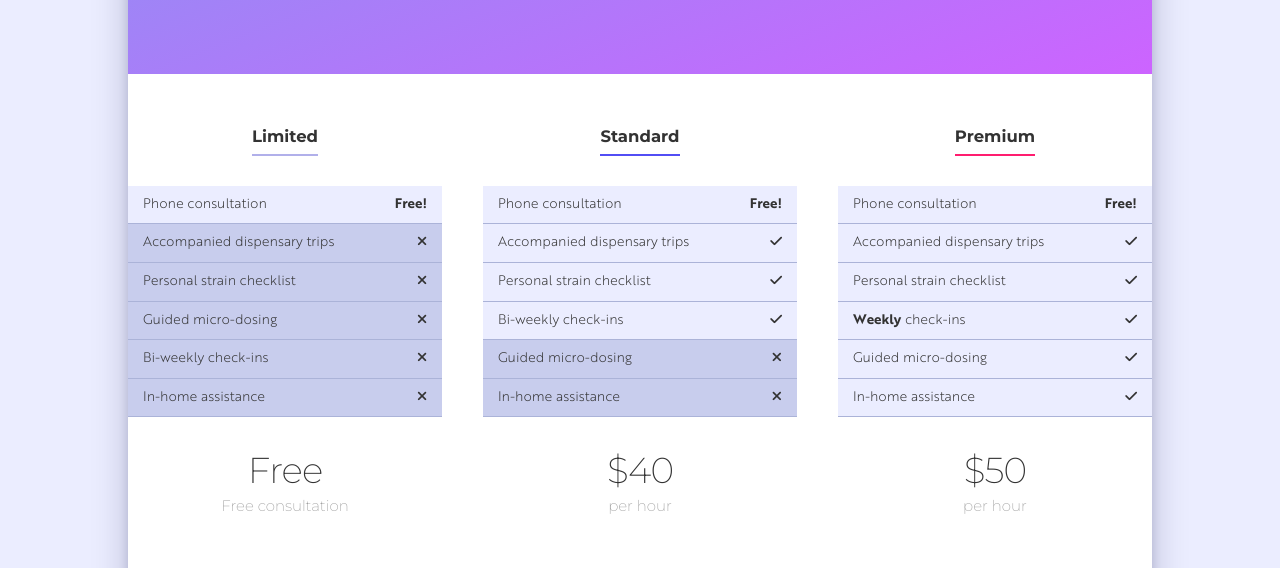
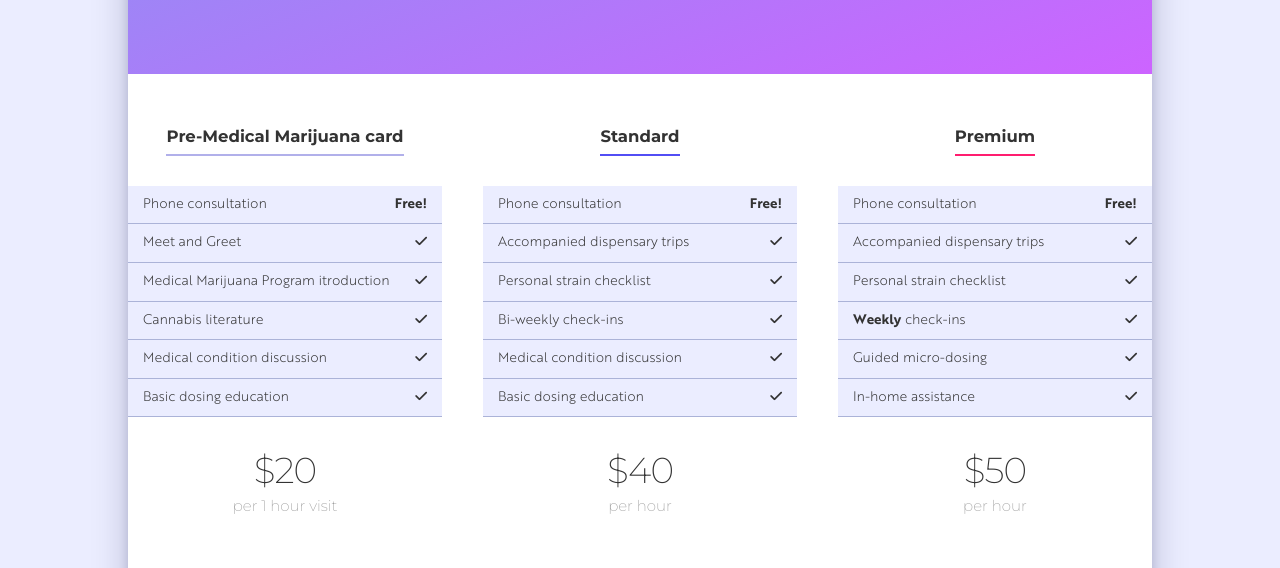
Before and after one commit to leisamor/leisamor.github.io, a plain HTML site: page index.html in a window 1280 px wide. Shown: the part 1720-2288 px from the top of the page. Drawn offline with Linux system fonts and the light colour scheme; a small style sheet from the web is missing; files whose address does not match are found by name.

Commit message:
Updating index

```diff
--- a/index.html
+++ b/index.html
@@ -6,7 +6,7 @@
   –––––––––––––––––––––––––––––––––––––––––––––––––– -->
   <meta charset="utf-8">
   <title>Leis Amor</title>
-  <meta name="description" content="Leis Amor is a professional Bud Coach and Marijuana Educator serving customers in the greater Mesa, Arizona area. She works with clients to understand medical marijuana, effective micro-dosing, and avoid MMJ stigma.">
+  <meta name="description" content="Leis Amor is a professional Bud Coach and Marijuana Educator serving customers in the greater Mesa, Arizona area. She works with clients to help them understand medical marijuana, effective micro-dosing, and avoid MMJ stigma.">
   <meta name="author" content="Leis Amor">
 
   <!-- Mobile Specific Metas
@@ -74,17 +74,17 @@
     <!-- ROW -->
     <div class="row">
       <div class="one-third column service">
-        <h5 class="limited">Limited</h5>
+        <h5 class="limited">Pre-Medical Marijuana card</h5>
         <ul>
           <li class="active">Phone consultation <span class="free">Free!</span></li>
-          <li>Accompanied dispensary trips <span><i class="fa fa-times" aria-hidden="true"></i></span></li>
-          <li>Personal strain checklist <span><i class="fa fa-times" aria-hidden="true"></i></span></li>
-          <li>Guided micro-dosing <span><i class="fa fa-times" aria-hidden="true"></i></span></li>
-          <li>Bi-weekly check-ins <span><i class="fa fa-times" aria-hidden="true"></i></span></li>
-          <li>In-home assistance <span><i class="fa fa-times" aria-hidden="true"></i></span></li>
+          <li class="active">Meet and Greet <span><i class="fa fa-check" aria-hidden="true"></i></span></li>
+          <li class="active">Medical Marijuana Program itroduction <span><i class="fa fa-check" aria-hidden="true"></i></span></li>
+          <li class="active">Cannabis literature <span><i class="fa fa-check" aria-hidden="true"></i></span></li>
+          <li class="active">Medical condition discussion <span><i class="fa fa-check" aria-hidden="true"></i></span></li>
+          <li class="active">Basic dosing education <span><i class="fa fa-check" aria-hidden="true"></i></span></li>
         </ul>
-        <h3>Free</h3>
-        <h6>Free consultation</h6>
+        <h3>$20</h3>
+        <h6>per 1 hour visit</h6>
       </div>
       <div class="one-third column service">
         <h5 class="standard">Standard</h5>
@@ -93,8 +93,8 @@
           <li class="active">Accompanied dispensary trips <span><i class="fa fa-check" aria-hidden="true"></i></span></li>
           <li class="active">Personal strain checklist <span><i class="fa fa-check" aria-hidden="true"></i></span></li>
           <li class="active">Bi-weekly check-ins <span><i class="fa fa-check" aria-hidden="true"></i></span></li>
-          <li>Guided micro-dosing <span><i class="fa fa-times" aria-hidden="true"></i></span></li>
-          <li>In-home assistance <span><i class="fa fa-times" aria-hidden="true"></i></span></li>
+          <li class="active">Medical condition discussion <span><i class="fa fa-check" aria-hidden="true"></i></span></li>
+          <li class="active">Basic dosing education <span><i class="fa fa-check" aria-hidden="true"></i></span></li>
         </ul>
         <h3>$40</h3>
         <h6>per hour</h6>
```
Also changed, not shown: 4 other files.
